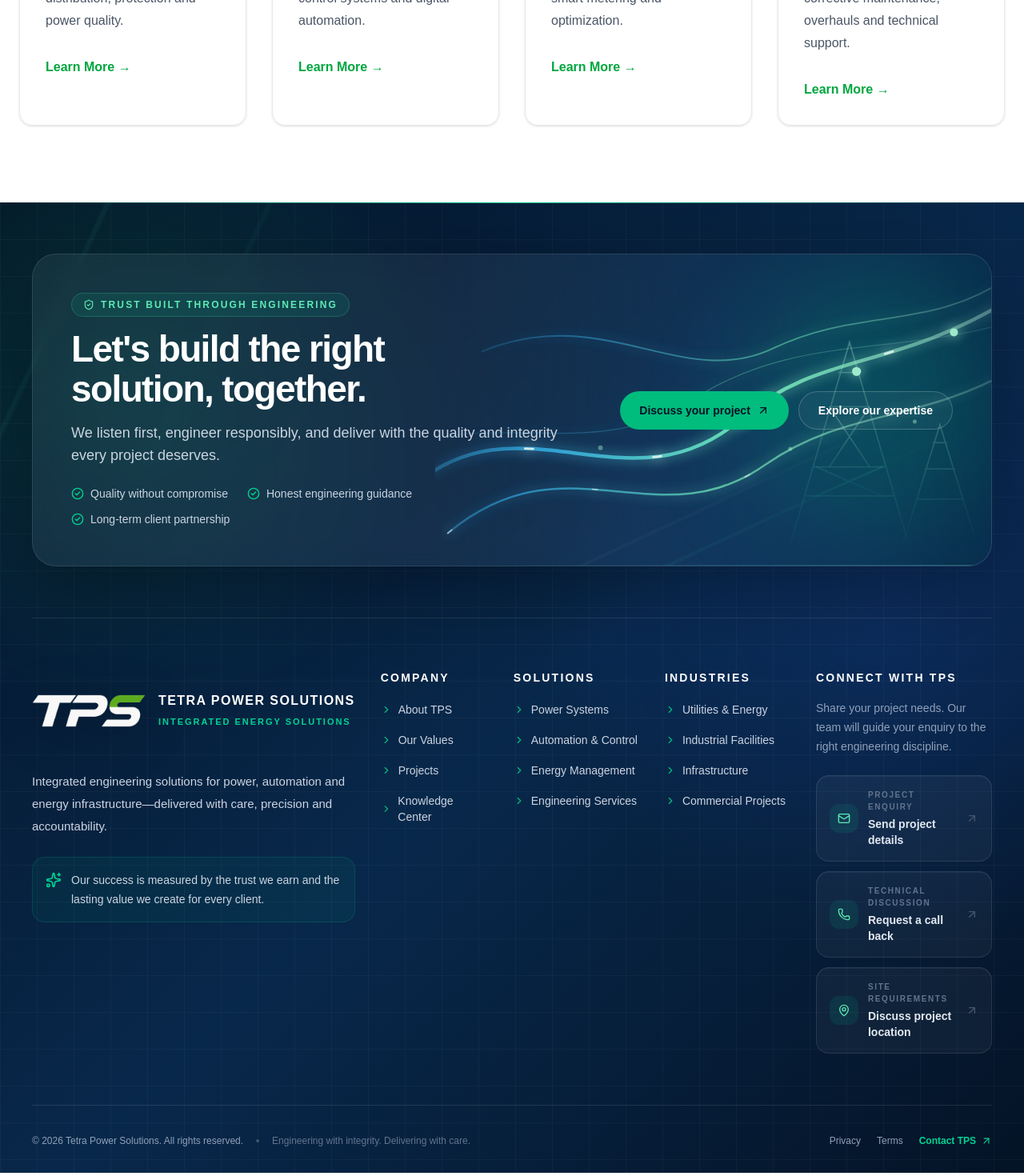
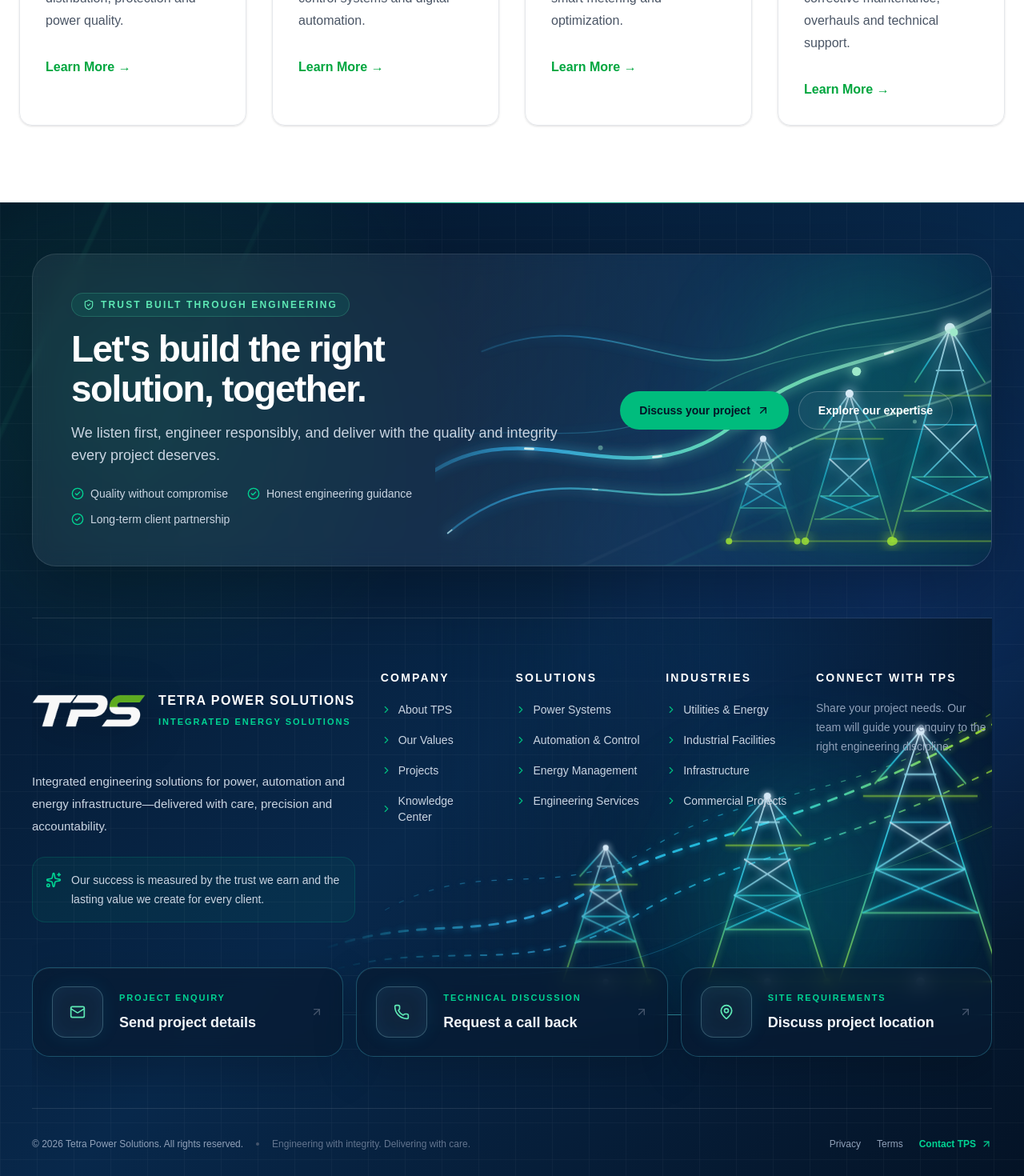
Before and after one commit to 1979abdelaziz-lgtm/tps-website, a Next.js app: page / in a window 1280 px wide. Shown: the part 2401-3871 px from the top of the page at 80% size. Built offline with nearby package versions, Linux system fonts and the light colour scheme.

Commit message:
footer.06

```diff
--- a/app/components/Footer.tsx
+++ b/app/components/Footer.tsx
@@ -120,7 +120,9 @@ export default function Footer() {
           </div>
         </section>
 
-        <div className="grid gap-12 border-t border-white/10 py-12 sm:py-14 lg:grid-cols-[1.45fr_.7fr_.82fr_.82fr_1.05fr] lg:gap-8 lg:py-16">
+        <section className="relative overflow-hidden border-t border-white/10 py-12 sm:py-14 lg:py-16">
+          <LowerEnergyVisual />
+          <div className="relative z-10 grid gap-12 lg:grid-cols-[1.35fr_.72fr_.82fr_.82fr_1.05fr] lg:gap-8">
           <div className="max-w-[430px]">
             <Link
               href="/"
@@ -175,28 +177,30 @@ export default function Footer() {
               engineering discipline.
             </p>
 
-            <div className="mt-6 space-y-3">
+          </div>
+          </div>
+
+          <div className="relative z-10 mt-12 grid gap-4 lg:mt-14 lg:grid-cols-3">
             <ContactAction
               href="#contact"
-                icon={<Mail className="h-4 w-4" aria-hidden="true" />}
+              icon={<Mail className="h-5 w-5" aria-hidden="true" />}
               eyebrow="Project enquiry"
               label="Send project details"
             />
             <ContactAction
               href="#contact"
-                icon={<Phone className="h-4 w-4" aria-hidden="true" />}
+              icon={<Phone className="h-5 w-5" aria-hidden="true" />}
               eyebrow="Technical discussion"
               label="Request a call back"
             />
             <ContactAction
               href="#contact"
-                icon={<MapPin className="h-4 w-4" aria-hidden="true" />}
+              icon={<MapPin className="h-5 w-5" aria-hidden="true" />}
               eyebrow="Site requirements"
               label="Discuss project location"
             />
           </div>
-          </div>
-        </div>
+        </section>
 
         <div className="grid gap-4 border-t border-white/10 pb-8 pt-9 text-xs text-slate-400 sm:grid-cols-[1fr_auto] sm:items-center">
           <div className="flex flex-wrap items-center gap-x-4 gap-y-2">
@@ -227,6 +231,50 @@ export default function Footer() {
 }
 
 
+
+function LowerEnergyVisual() {
+  return (
+    <div aria-hidden="true" className="pointer-events-none absolute inset-x-0 bottom-[116px] top-0 hidden overflow-hidden lg:block">
+      <div className="absolute inset-y-0 right-0 w-[58%] bg-gradient-to-l from-[#061a32]/90 via-[#072846]/48 to-transparent" />
+      <div className="absolute bottom-0 right-[1%] h-80 w-80 rounded-full bg-cyan-400/10 blur-3xl" />
+      <div className="absolute bottom-0 right-[10%] h-72 w-72 rounded-full bg-emerald-400/10 blur-3xl" />
+      <svg viewBox="0 0 980 470" className="absolute bottom-[-8px] right-[-30px] h-[94%] w-[74%] opacity-95" fill="none" xmlns="http://www.w3.org/2000/svg">
+        <defs>
+          <linearGradient id="lower-energy" x1="20" y1="390" x2="930" y2="90" gradientUnits="userSpaceOnUse">
+            <stop stopColor="#22D3EE" stopOpacity="0" />
+            <stop offset="0.28" stopColor="#38BDF8" stopOpacity="0.78" />
+            <stop offset="0.66" stopColor="#22D3EE" stopOpacity="0.95" />
+            <stop offset="1" stopColor="#A3E635" stopOpacity="0.94" />
+          </linearGradient>
+          <linearGradient id="lower-tower" x1="0" y1="0" x2="0" y2="1">
+            <stop stopColor="#E0F2FE" stopOpacity="0.95" />
+            <stop offset="0.48" stopColor="#22D3EE" stopOpacity="0.9" />
+            <stop offset="1" stopColor="#A3E635" stopOpacity="0.75" />
+          </linearGradient>
+          <filter id="lower-glow" x="-55%" y="-55%" width="210%" height="210%">
+            <feGaussianBlur stdDeviation="5.2" result="blur" />
+            <feMerge><feMergeNode in="blur" /><feMergeNode in="SourceGraphic" /></feMerge>
+          </filter>
+        </defs>
+        <g stroke="url(#lower-energy)" strokeLinecap="round" filter="url(#lower-glow)">
+          <path d="M8 398C170 334 255 396 396 309C532 225 641 250 963 74" strokeWidth="3.2" strokeDasharray="12 13"><animate attributeName="stroke-dashoffset" values="0;-100" dur="8s" repeatCount="indefinite" /></path>
+          <path d="M3 432C177 367 300 442 455 346C598 257 711 267 974 132" strokeWidth="2.2" opacity="0.78" strokeDasharray="8 14"><animate attributeName="stroke-dashoffset" values="0;-88" dur="10s" repeatCount="indefinite" /></path>
+          <path d="M110 338C248 260 344 333 484 248C627 161 763 195 968 52" strokeWidth="1.45" opacity="0.58" strokeDasharray="6 16"><animate attributeName="stroke-dashoffset" values="0;-72" dur="12s" repeatCount="indefinite" /></path>
+          <path d="M82 455C244 408 380 450 528 377C666 309 795 298 978 208" strokeWidth="1" opacity="0.34" />
+        </g>
+        <g stroke="url(#lower-tower)" strokeWidth="2" filter="url(#lower-glow)" strokeLinejoin="round">
+          <g opacity="0.78"><path d="M355 437L414 252L473 437M372 382H456M381 347H447M392 311H436M402 278H426" /><path d="M372 382L447 347M456 382L381 347M392 311L447 347M436 311L381 347M355 437H473" /><path d="M378 292L414 252L450 292M370 303H458" /></g>
+          <g opacity="0.9"><path d="M555 437L637 181L719 437M579 365H695M591 318H683M605 268H669M620 217H654" /><path d="M579 365L683 318M695 365L591 318M605 268L683 318M669 268L591 318M555 437H719" /><path d="M590 236L637 181L684 236M579 249H695" /></g>
+          <g><path d="M736 437L848 91L960 437M768 342H928M786 282H910M806 217H890M826 151H870" /><path d="M768 342L910 282M928 342L786 282M806 217L910 282M890 217L786 282M736 437H960" /><path d="M785 164L848 91L911 164M769 181H927" /></g>
+        </g>
+        <g fill="#E0F2FE" filter="url(#lower-glow)"><circle cx="414" cy="252" r="4" /><circle cx="637" cy="181" r="5" /><circle cx="848" cy="91" r="6" /><circle cx="414" cy="437" r="4" /><circle cx="637" cy="437" r="5" /><circle cx="848" cy="437" r="6" /></g>
+        <g fill="#A3E635" filter="url(#lower-glow)"><circle cx="473" cy="437" r="4" /><circle cx="719" cy="437" r="5" /><circle cx="960" cy="437" r="6" /></g>
+      </svg>
+      <div className="absolute bottom-0 right-0 h-px w-[76%] bg-gradient-to-l from-emerald-300/70 via-cyan-300/50 to-transparent" />
+    </div>
+  );
+}
+
 function EnergyNetworkVisual() {
   return (
     <div
@@ -250,8 +298,9 @@ function EnergyNetworkVisual() {
             <stop offset="1" stopColor="#D1FAE5" stopOpacity="0.16" />
           </linearGradient>
           <linearGradient id="tower-line" x1="0" y1="0" x2="0" y2="1">
-            <stop stopColor="#D1FAE5" stopOpacity="0.5" />
-            <stop offset="1" stopColor="#34D399" stopOpacity="0.08" />
+            <stop stopColor="#E0F2FE" stopOpacity="0.88" />
+            <stop offset="0.55" stopColor="#22D3EE" stopOpacity="0.72" />
+            <stop offset="1" stopColor="#A3E635" stopOpacity="0.48" />
           </linearGradient>
           <filter id="energy-glow" x="-60%" y="-60%" width="220%" height="220%">
             <feGaussianBlur stdDeviation="6" result="blur" />
@@ -262,10 +311,46 @@ function EnergyNetworkVisual() {
           </filter>
         </defs>
 
-        <g stroke="url(#tower-line)" strokeWidth="1.4" opacity="0.62">
-          <path d="M400 300L458 102L516 300M422 226H494M414 255H502M438 166H478M447 132H469" />
-          <path d="M425 226L491 255M491 226L425 255M438 166L478 226M478 166L438 226" />
-          <path d="M512 300L548 184L584 300M525 258H571M533 228H563M541 202H555" opacity="0.7" />
+        <g
+          stroke="url(#tower-line)"
+          strokeWidth="1.55"
+          strokeLinejoin="round"
+          filter="url(#energy-glow)"
+        >
+          {/* Small tower */}
+          <g opacity="0.72">
+            <path d="M338 300L372 198L406 300M349 267H395M354 243H390M361 219H383" />
+            <path d="M349 267L390 243M395 267L354 243M361 219L390 243M383 219L354 243M338 300H406" />
+            <path d="M352 222L372 198L392 222M345 229H399" />
+          </g>
+
+          {/* Medium tower */}
+          <g opacity="0.82">
+            <path d="M414 300L458 153L502 300M429 255H487M423 278H493M438 218H478M447 181H469" />
+            <path d="M429 255L487 278M487 255L429 278M438 218L478 255M478 218L438 255M414 300H502" />
+            <path d="M432 188L458 153L484 188M424 198H492" />
+          </g>
+
+          {/* Large tower */}
+          <g opacity="0.94">
+            <path d="M500 300L558 88L616 300M520 236H596M512 270H604M532 184H584M544 130H572" />
+            <path d="M520 236L596 270M596 236L520 270M532 184L584 236M584 184L532 236M500 300H616" />
+            <path d="M523 142L558 88L593 142M512 155H604" />
+          </g>
+        </g>
+
+        <g fill="#E0F2FE" filter="url(#energy-glow)">
+          <circle cx="372" cy="198" r="3.2" />
+          <circle cx="458" cy="153" r="4" />
+          <circle cx="558" cy="88" r="5.2" />
+        </g>
+        <g fill="#A3E635" filter="url(#energy-glow)" opacity="0.9">
+          <circle cx="338" cy="300" r="3.2" />
+          <circle cx="406" cy="300" r="3.2" />
+          <circle cx="414" cy="300" r="3.8" />
+          <circle cx="502" cy="300" r="3.8" />
+          <circle cx="500" cy="300" r="4.5" />
+          <circle cx="616" cy="300" r="4.5" />
         </g>
 
         <g stroke="url(#energy-line)" strokeLinecap="round" filter="url(#energy-glow)">
@@ -351,16 +436,16 @@ function ContactAction({ href, icon, eyebrow, label }: ContactActionProps) {
   return (
     <Link
       href={href}
-      className="group relative flex min-h-[76px] w-full items-center gap-3 overflow-hidden rounded-2xl border border-white/10 bg-white/[0.045] p-4 shadow-[inset_0_1px_0_rgba(255,255,255,.05)] transition duration-300 before:absolute before:inset-0 before:-translate-x-full before:bg-[linear-gradient(115deg,transparent,rgba(255,255,255,.08),transparent)] before:transition-transform before:duration-700 hover:-translate-y-1 hover:border-emerald-300/55 hover:bg-emerald-400/[0.09] hover:shadow-[0_18px_44px_rgba(16,185,129,.18)] hover:before:translate-x-full focus-visible:outline-none focus-visible:ring-2 focus-visible:ring-emerald-300"
+      className="group relative flex min-h-[112px] w-full items-center gap-5 overflow-hidden rounded-[22px] border border-cyan-300/25 bg-[#071b33]/72 px-6 py-5 shadow-[inset_0_1px_0_rgba(255,255,255,.06),0_18px_55px_rgba(0,0,0,.18)] backdrop-blur-md transition duration-300 before:absolute before:inset-0 before:-translate-x-full before:bg-[linear-gradient(115deg,transparent,rgba(255,255,255,.09),transparent)] before:transition-transform before:duration-700 hover:-translate-y-1.5 hover:border-emerald-300/60 hover:bg-[#0a2440]/88 hover:shadow-[0_20px_55px_rgba(16,185,129,.17),0_0_30px_rgba(34,211,238,.09)] hover:before:translate-x-full focus-visible:outline-none focus-visible:ring-2 focus-visible:ring-emerald-300"
     >
-      <span className="relative z-10 flex h-9 w-9 shrink-0 items-center justify-center rounded-xl bg-emerald-400/10 text-emerald-300 shadow-[0_0_0_rgba(52,211,153,0)] transition duration-300 group-hover:scale-110 group-hover:bg-emerald-300 group-hover:text-[#041326] group-hover:shadow-[0_0_24px_rgba(52,211,153,.42)]">
+      <span className="relative z-10 flex h-16 w-16 shrink-0 items-center justify-center rounded-2xl border border-cyan-200/25 bg-white/[0.035] text-emerald-300 shadow-[inset_0_0_22px_rgba(56,189,248,.08),0_0_24px_rgba(34,211,238,.08)] transition duration-300 group-hover:scale-105 group-hover:border-emerald-300/60 group-hover:bg-emerald-300 group-hover:text-[#041326] group-hover:shadow-[0_0_28px_rgba(52,211,153,.42)]">
         {icon}
       </span>
       <span className="relative z-10 min-w-0">
-        <span className="block text-[10px] font-semibold uppercase tracking-[0.16em] text-slate-500">
+        <span className="block text-[11px] font-semibold uppercase tracking-[0.17em] text-emerald-400">
           {eyebrow}
         </span>
-        <span className="mt-1 block text-sm font-semibold text-slate-200 transition group-hover:text-white">
+        <span className="mt-2 block text-base font-semibold text-slate-100 transition group-hover:text-white sm:text-lg">
           {label}
         </span>
       </span>
```
Lines whose indentation alone changed are shown as unchanged.
